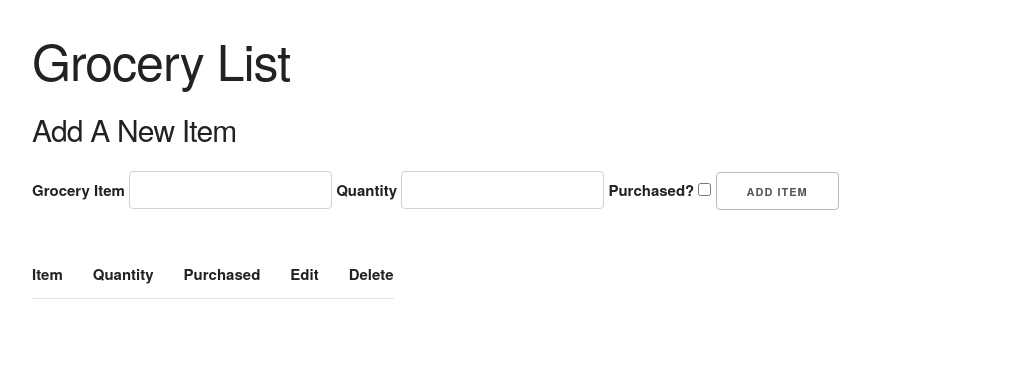
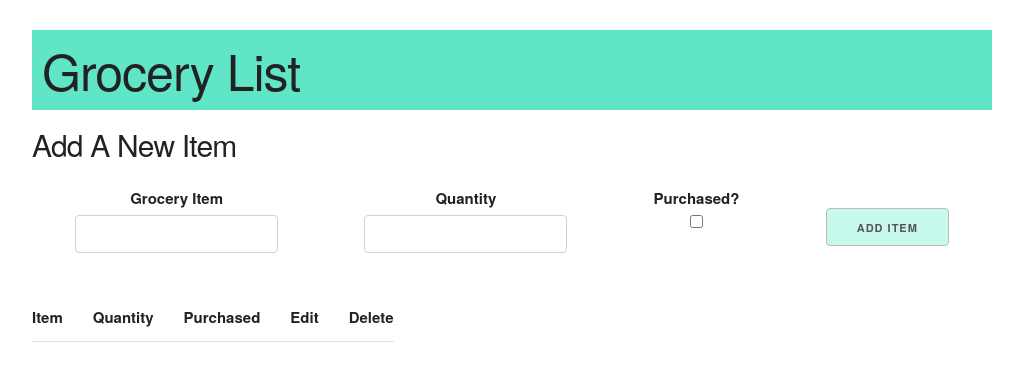
Before and after one commit to kweingart08/shiny-spork, a website: page public/index.html in a window 1280 px wide. Shown: the whole page, without its empty margins (128-1151 px from the left). Drawn offline with nearby package versions, Linux system fonts and the light colour scheme; no server answers.

Commit message:
added color, updated form layout

```diff
--- a/public/css/main.css
+++ b/public/css/main.css
@@ -1,9 +1,16 @@
-label {
-  display: inline;
+.form-div {
+  display: flex;
+  align-items: flex-start;
+  justify-content: space-around;
+  flex-wrap: wrap;
+
 }
 
-td:first-child:hover{
-  cursor: pointer;
+.content {
+  display: flex;
+  justify-content: center;
+  flex-direction: column;
+  align-items: center;
 }
 
 td:nth-child(4):hover{
@@ -23,3 +30,39 @@ td:nth-child(5):hover{
 .container {
   margin-top: 30px;
 }
+
+.header {
+  background: #60e5c6;
+  padding: 10px;
+}
+
+h1 {
+  margin: 0;
+}
+
+h4 {
+  margin-top: 15px;
+
+}
+
+.fa-square:hover, .fa-check-square:hover {
+  cursor: pointer;
+  color: #915ba0;
+}
+
+#submit-div {
+  min-height: 82px;
+  margin: 0;
+  align-self: center;
+}
+
+input[type="submit"] {
+  background: #c7f9ed;
+  margin: 0;
+  box-sizing: border-box;
+}
+
+input[type="submit"]:hover {
+  border: 1px solid #60e5c6;
+  background: white;
+}
--- a/public/index.html
+++ b/public/index.html
@@ -18,16 +18,26 @@
       <div class="new-item">
         <h4>Add A New Item</h4>
         <form ng-submit="ctrl.createGroceryItem()">
+          <div class="form-div">
+            <div class="content">
               <label for="name">Grocery Item</label>
               <input type="text" name="name" ng-model="ctrl.name"/>
+            </div>
 
+            <div class="content">
               <label for="quantity">Quantity</label>
               <input type="number" name="quantity" ng-model="ctrl.quantity"/>
+            </div>
 
+            <div class="content">
               <label for="puchased">Purchased?</label>
               <input type="checkbox" name="purchased" ng-model="ctrl.purchased"/>
+            </div>
 
+            <div class="content" id="submit-div">
               <input type="submit" value="Add Item">
+            </div>
+          </div>
         </form>
       </div>
 
```
Lines whose indentation alone changed are shown as unchanged.
